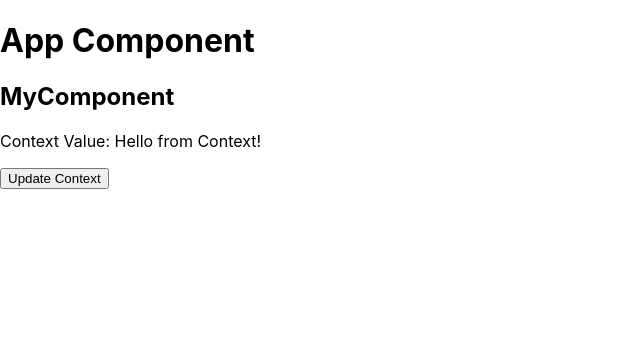
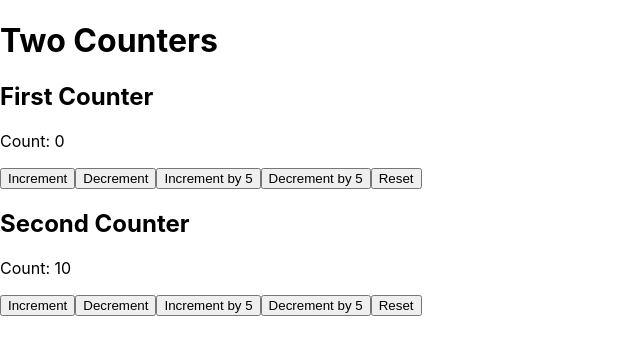
Before and after one commit to MohamedHany17m8/react, a React (Create React App) app: page / in a window 1280 px wide. Shown: the top 354 px of the page, without its empty margins (0-640 px from the left). Built offline with nearby package versions, Linux system fonts and the light colour scheme.

Commit message:
useReducer Counters

```diff
--- a/src/App.js
+++ b/src/App.js
@@ -1,21 +1,64 @@
-// App.js
-import React, { createContext, useState } from "react";
-import MyComponent from "./MyComponent";
+import React, { useReducer } from "react";
 
-// Create a context
-export const MyContext = createContext();
+// Reducer function to handle counter actions
+const counterReducer = (state, action) => {
+  switch (action.type) {
+    case "INCREMENT":
+      return { ...state, count: state.count + 1 };
+    case "DECREMENT":
+      return { ...state, count: state.count - 1 };
+    case "INCREMENT_BY_5":
+      return { ...state, count: state.count + 5 };
+    case "DECREMENT_BY_5":
+      return { ...state, count: state.count - 5 };
+    case "RESET":
+      return { ...state, count: action.initialValue }; // Reset to initial value
+    default:
+      return state;
+  }
+};
+
+function Counter({ name, state, dispatch, initialValue }) {
+  return (
+    <div>
+      <h2>{name}</h2>
+      <p>Count: {state.count}</p>
+      <button onClick={() => dispatch({ type: "INCREMENT" })}>Increment</button>
+      <button onClick={() => dispatch({ type: "DECREMENT" })}>Decrement</button>
+      <button onClick={() => dispatch({ type: "INCREMENT_BY_5" })}>
+        Increment by 5
+      </button>
+      <button onClick={() => dispatch({ type: "DECREMENT_BY_5" })}>
+        Decrement by 5
+      </button>
+      <button onClick={() => dispatch({ type: "RESET", initialValue })}>
+        Reset
+      </button>
+    </div>
+  );
+}
 
 function App() {
-  const [value, setValue] = useState("Hello from Context!");
+  // Initialize two counters using useReducer
+  const [counter1, dispatch1] = useReducer(counterReducer, { count: 0 });
+  const [counter2, dispatch2] = useReducer(counterReducer, { count: 10 }); // Initial value for second counter is 10
 
   return (
-    // Provide the context value to the entire component tree
-    <MyContext.Provider value={{ value, setValue }}>
-      <div>
-        <h1>App Component</h1>
-        <MyComponent />
-      </div>
-    </MyContext.Provider>
+    <div>
+      <h1>Two Counters</h1>
+      <Counter
+        name="First Counter"
+        state={counter1}
+        dispatch={dispatch1}
+        initialValue={0} // Initial value for first counter
+      />
+      <Counter
+        name="Second Counter"
+        state={counter2}
+        dispatch={dispatch2}
+        initialValue={10} // Initial value for second counter
+      />
+    </div>
   );
 }
 
```
